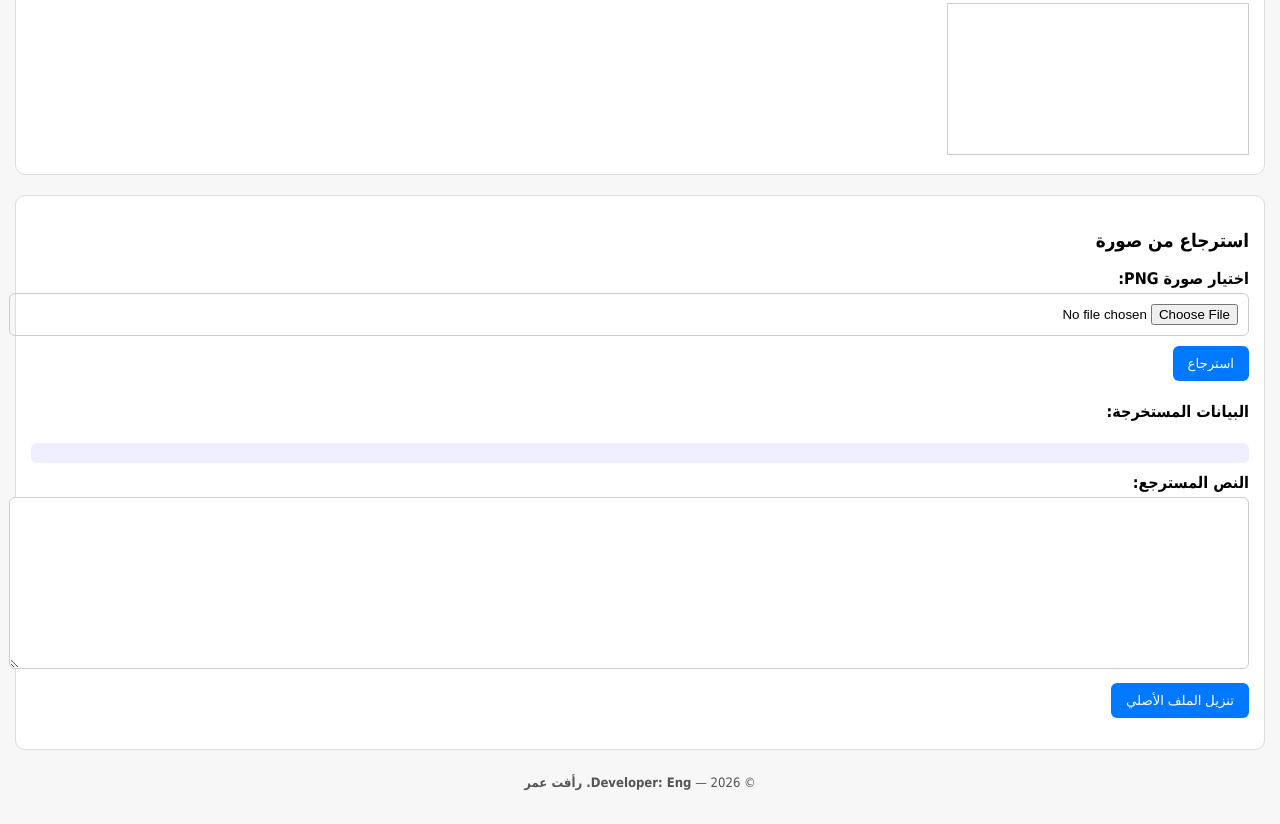
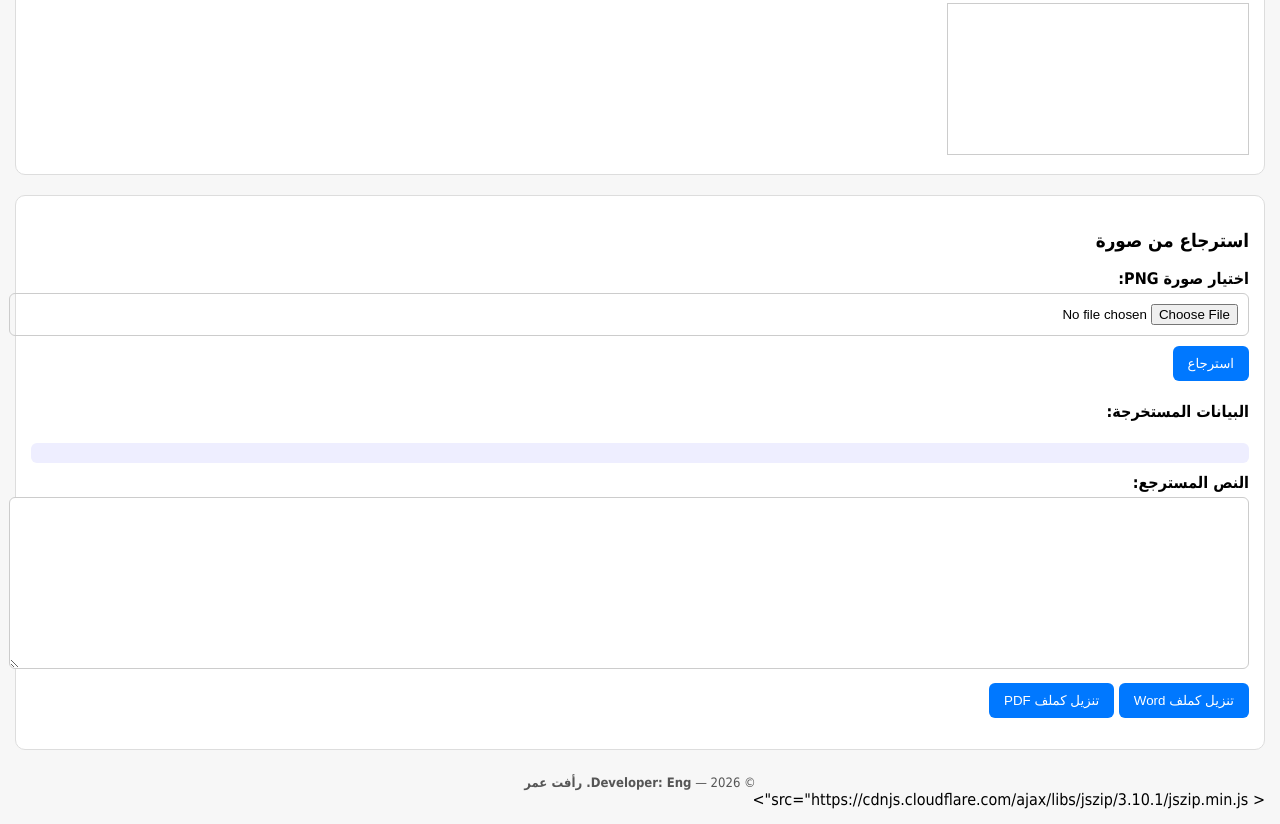
Before and after one commit to alkasm1/Xx14, a plain HTML site: page index.html in a window 1280 px wide. Shown: the part 743-1567 px from the top of the page. Drawn offline with nearby package versions, Linux system fonts and the light colour scheme; a script that the page names is missing.

Commit message:
Update index.html

```diff
--- a/index.html
+++ b/index.html
@@ -54,7 +54,9 @@
     <label>النص المسترجع:</label>
     <textarea id="outputText" readonly></textarea>
 
-    <button id="btnExport">تنزيل الملف الأصلي</button>
+   <button id="btnExportWord">تنزيل كملف Word</button>
+<button id="btnExportPDF">تنزيل كملف PDF</button>
+
 
     <p id="statusDecode" class="status"></p>
   </section>
@@ -63,7 +65,8 @@
     © 2026 — <strong>Developer: Eng. رأفت عمر</strong>
   </footer>
 
-  <script src="https://cdnjs.cloudflare.com/ajax/libs/jszip/3.10.1/jszip.min.js"></script>
+  <<script src="https://cdnjs.cloudflare.com/ajax/libs/docx/8.3.2/docx.min.js"></script>
+<script src="https://cdnjs.cloudflare.com/ajax/libs/jspdf/2.5.1/jspdf.umd.min.js"></script> src="https://cdnjs.cloudflare.com/ajax/libs/jszip/3.10.1/jszip.min.js"></script>
 <script src="https://cdnjs.cloudflare.com/ajax/libs/pdf.js/4.2.67/pdf.min.js"></script>
 <script>
   pdfjsLib.GlobalWorkerOptions.workerSrc =
```
